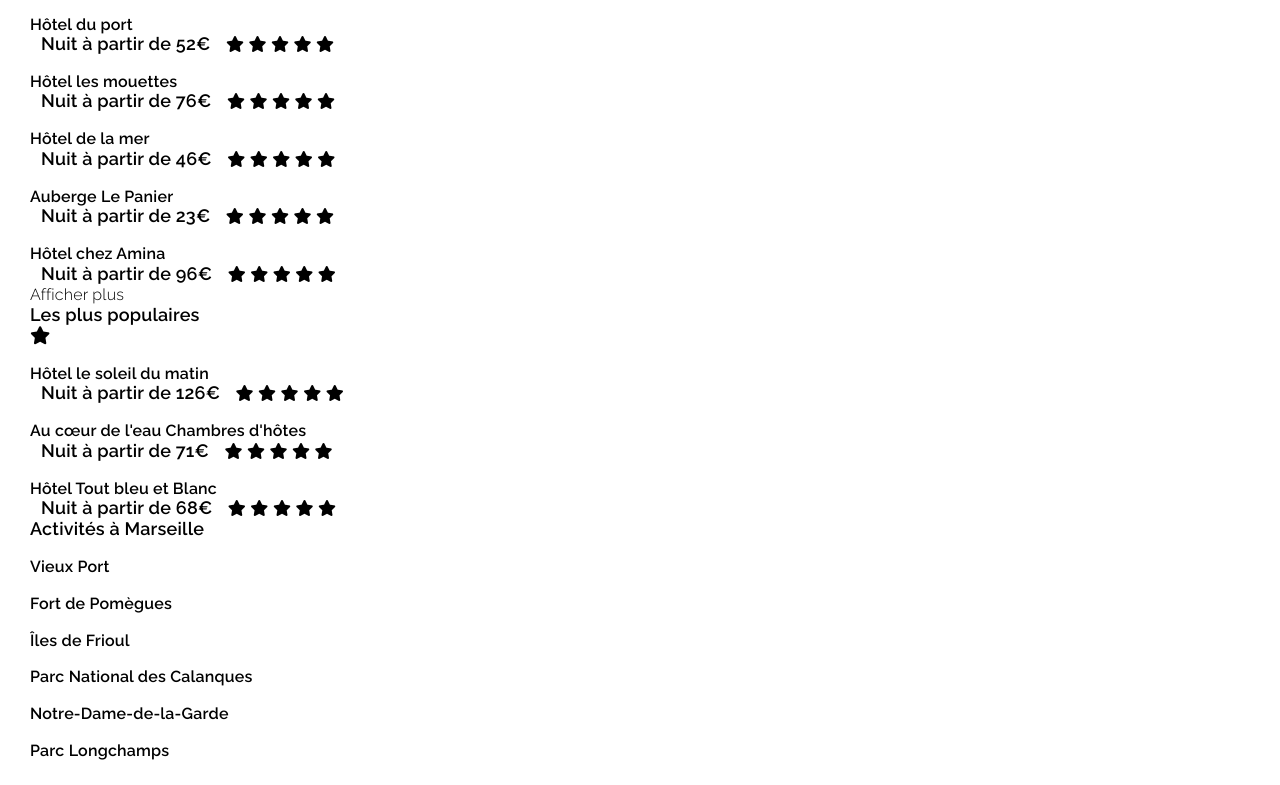
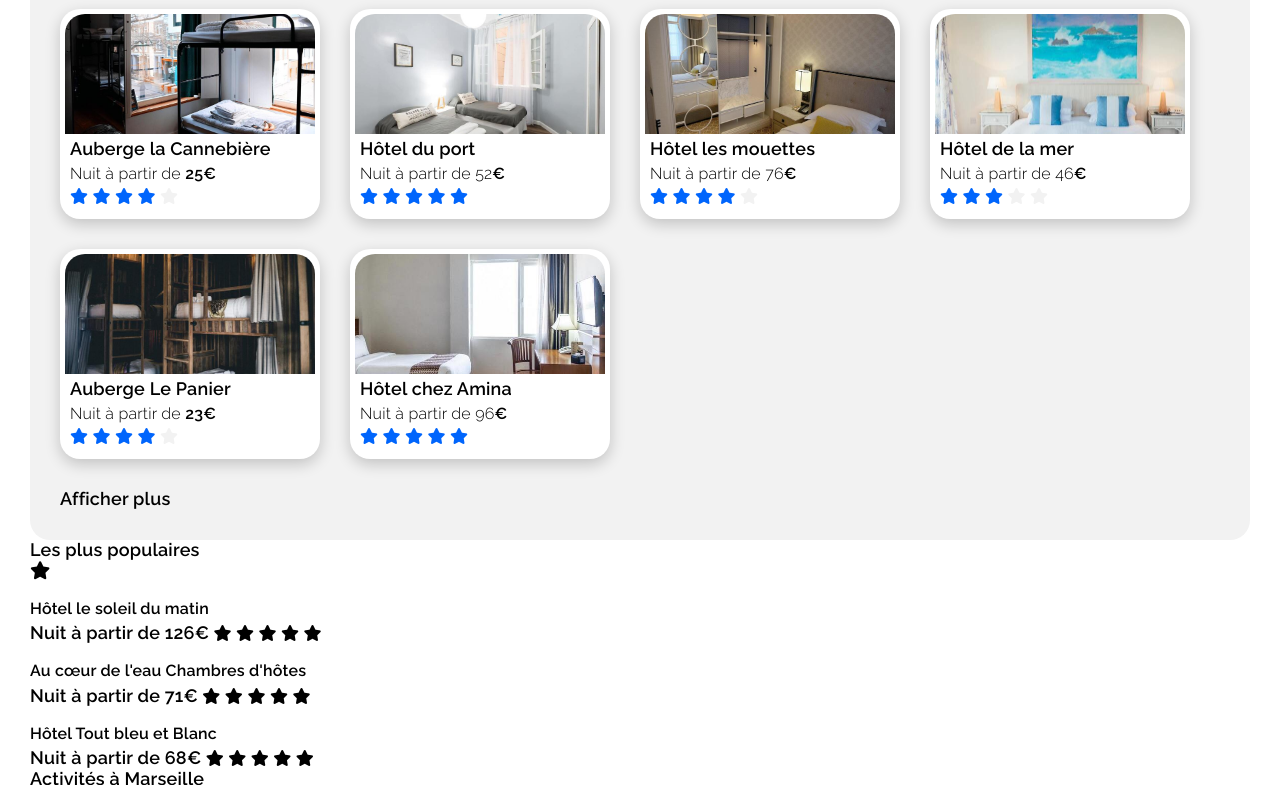
Before and after one commit to maxiim3/oc_projet_2, a website: page index.html in a window 1280 px wide. Shown: the part 520-1305 px from the top of the page. Before the commit the page ends 1280 px from the top, so only its background shows below. Drawn offline with Linux system fonts and the light colour scheme.

Commit message:
section hebergements done:80%

```diff
--- a/css/index.css
+++ b/css/index.css
@@ -100,6 +100,9 @@ body > footer {
   body > main,
   body > footer {
     padding-inline: 0;
+  }
+  body > header > section {
+    padding-inline: 3rem;
   }
 }
 h1,
@@ -207,6 +210,8 @@ nav ul li a {
 }
 /*endregion*/
 /*Header Title*/
+/*region Section-principale*/
+/*Title*/
 body > header > section > header > p {
   font-weight: var(--font-regular);
 }
@@ -214,7 +219,6 @@ body > header > section > header > p {
 header > section > header > * {
   margin-block: 1rem;
 }
-/*region Recherche_&_Filtres*/
 .search-and-filters {
   margin-top: 2rem;
   display: flex;
@@ -326,8 +330,7 @@ p {
   }
 }
 /*endregion filters*/
-/*endregion*/
-/*region header>footer*/
+/*region footer*/
 
 /*Footer of the Header -> information*/
 .search-and-filters + footer {
@@ -357,12 +360,116 @@ p {
   font-weight: var(--font-regular);
 }
 /*endregion search_&_filter*/
+/*endregion section-principale*/
+
 /*endregion header*/
 
 /*region Main*/
-body > main {
+main {
+  --rounded: 20px;
+  --shadow: rgba(0, 0, 0, 0.2);
+  --shadow-accent: rgba(0, 0, 0, 0.3);
+}
+/*region section-hosting*/
+.hosting {
+  background-color: var(--color-gray);
+  border-radius: var(--rounded);
+  padding: 3rem;
+  width: auto;
+}
+.hosting > header {
+  margin-bottom: 3rem;
+}
+.hosting ul{
+  display: flex;
+  flex-flow: row wrap;
+  align-items: center;
+  justify-content: flex-start;
+  gap: 3rem;
+  margin-bottom: 3rem;
+}
 
+.hosting > footer * {
+  font-weight: var(--font-bold);
+  font-size: var(--text-normal)
 }
+/*region card*/
+.hosting .card {
+  width: 250px;
+  height: 200px;
+  border-radius: var(--rounded);
+  padding: 5px;
+  background-color: var(--color-white);
+  box-shadow: 0 5px 15px var(--shadow);
+  transition: transform 300ms ease-in-out;
+}
+.hosting .card:hover {
+  transform: rotateZ(1deg) scale(103%);
+  box-shadow: 0 5px 5px var(--shadow-accent);
+}
+.hosting .card .card-link {
+  width: 100%;
+  height: 100%;
+}
+.hosting .card .card-header {
+  overflow: hidden;
+  border-top-left-radius: var(--rounded);
+  border-top-right-radius: var(--rounded);
+  height: 60%;
+}
+
+.hosting .card .card-header img {
+  width: 100%;
+  height: 100%;
+  object-fit: cover;
+  object-position: center;
+}
+.hosting .card .card-content {
+  margin-inline: 5px;
+}
+.hosting .card .card-content h3,
+p,
+div {
+  padding: 0;
+  margin: 5px 0 0;
+}
+.hosting .card .card-content p {
+  font-weight: var(--font-regular);
+  font-size: var(--text-small);
+}
+.hosting .card .card-content div i {
+  color: var(--color-blue);
+}
+/*Stars ⭐️*/
+.hosting .card:first-of-type .card-content div i:last-child,
+.hosting .card:nth-of-type(3) .card-content div i:last-child,
+.hosting .card:nth-of-type(4) .card-content div i:last-child,
+.hosting .card:nth-of-type(4) .card-content div i:nth-last-child(2),
+.hosting .card:nth-of-type(5) .card-content div i:last-child {
+  color: var(--color-gray);
+}
+
+.hosting .card:first-of-type .price,
+.hosting .card:nth-of-type(5) .price{
+  font-weight: var(--font-bold);
+}
+/*endregion card*/
+
+@media (max-width: 768px){
+  .hosting {
+    background-color: var(--color-white);
+  }
+  .hosting ul{
+    flex-direction: column;
+  }
+  .hosting .card {
+    width: 320px;
+    height: 190px;
+  }
+}
+
+/*Footer*/
+/*endregion section-hosting*/
 /*endregion Main*/
 
 /*region Footer*/
--- a/index.html
+++ b/index.html
@@ -50,7 +50,7 @@
           </li>
         </ul>
       </nav>
-      <!--#endregion-->
+      <!--#endregion Navigation-->
       <!--#region section-recherche-->
       <section>
         <header>
@@ -85,7 +85,7 @@
             </a>
             <a href="#" class="filter-item">
               <span>
-<!--TODO Find the correct icon                -->
+                <!--TODO Find the correct icon                -->
                 <i class="fa fa-mandalorian"></i>
               </span>
               <p>Familial</p>
@@ -111,120 +111,123 @@
       </section>
       <!--#endregion-->
     </header>
-    <!--#endregion-->
+    <!--#endregion Header-->
     <!--#region Main-->
     <main>
       <!--#region section_hosting-->
       <section class="hosting" id="hosting">
         <header>
-          <h3>Hébergements à Marseille</h3>
+          <h2>Hébergements à Marseille</h2>
         </header>
-        <ul>
-          <li>
-            <a href="">
-              <header>
-                <img src="" alt="" />
+        <ul class="cards-container">
+          <li class="card">
+            <a href="" class="card-link">
+              <header class="card-header">
+                <img
+                  src="./assets/hebergements/4_small/marcus-loke-WQJvWU_HZFo-unsplash.jpg"
+                  alt="Auberge la Cannebière"
+                />
               </header>
-              <article>
-                <h4>Auberge la Cannebière</h4>
-                <p>Nuit à partir de <span>20</span><strong>€</strong></p>
-                <span>
+              <article class="card-content">
+                <h3>Auberge la Cannebière</h3>
+                <p>Nuit à partir de <span class="price">25</span><strong>€</strong></p>
+                <div>
                   <i class="fa fa-star"></i>
                   <i class="fa fa-star"></i>
                   <i class="fa fa-star"></i>
                   <i class="fa fa-star"></i>
                   <i class="fa fa-star"></i>
-                </span>
+                </div>
               </article>
             </a>
           </li>
-          <li>
-            <a href="">
-              <header>
-                <img src="" alt="" />
+          <li class="card">
+            <a href="" class="card-link">
+              <header class="card-header">
+                <img src="./assets/hebergements/4_small/fred-kleber-gTbaxaVLvsg-unsplash.jpg" alt="Hôtel du port" />
               </header>
-              <article>
-                <h4>Hôtel du port</h4>
-                <p>Nuit à partir de <span>52</span><strong>€</strong></p>
-                <span>
+              <article class="card-content">
+                <h3>Hôtel du port</h3>
+                <p>Nuit à partir de <span class="price">52</span><strong>€</strong></p>
+                <div>
                   <i class="fa fa-star"></i>
                   <i class="fa fa-star"></i>
                   <i class="fa fa-star"></i>
                   <i class="fa fa-star"></i>
                   <i class="fa fa-star"></i>
-                </span>
+                </div>
               </article>
             </a>
           </li>
-          <li>
-            <a href="">
-              <header>
-                <img src="" alt="" />
+          <li class="card">
+            <a href="" class="card-link">
+              <header class="card-header">
+                <img src="./assets/hebergements/4_small/reisetopia-B8WIgxA_PFU-unsplash.jpg" alt="Hôtel les mouettes" />
               </header>
-              <article>
-                <h4>Hôtel les mouettes</h4>
-                <p>Nuit à partir de <span>76</span><strong>€</strong></p>
-                <span>
+              <article class="card-content">
+                <h3>Hôtel les mouettes</h3>
+                <p>Nuit à partir de <span class="price">76</span><strong>€</strong></p>
+                <div>
                   <i class="fa fa-star"></i>
                   <i class="fa fa-star"></i>
                   <i class="fa fa-star"></i>
                   <i class="fa fa-star"></i>
                   <i class="fa fa-star"></i>
-                </span>
+                </div>
               </article>
             </a>
           </li>
-          <li>
-            <a href="">
-              <header>
-                <img src="" alt="" />
+          <li class="card">
+            <a href="" class="card-link">
+              <header class="card-header">
+                <img src="./assets/hebergements/4_small/annie-spratt-Eg1qcIitAuA-unsplash.jpg" alt="Hôtel de la mer" />
               </header>
-              <article>
-                <h4>Hôtel de la mer</h4>
-                <p>Nuit à partir de <span>46</span><strong>€</strong></p>
-                <span>
+              <article class="card-content">
+                <h3>Hôtel de la mer</h3>
+                <p>Nuit à partir de <span class="price">46</span><strong>€</strong></p>
+                <div>
                   <i class="fa fa-star"></i>
                   <i class="fa fa-star"></i>
                   <i class="fa fa-star"></i>
                   <i class="fa fa-star"></i>
                   <i class="fa fa-star"></i>
-                </span>
+                </div>
               </article>
             </a>
           </li>
-          <li>
-            <a href="">
-              <header>
-                <img src="" alt="" />
+          <li class="card">
+            <a href="" class="card-link">
+              <header class="card-header">
+                <img src="./assets/hebergements/4_small/nicate-lee-kT-ZyaiwBe0-unsplash.jpg " alt="Auberge Le Panier" />
               </header>
-              <article>
-                <h4>Auberge Le Panier</h4>
-                <p>Nuit à partir de <span>23</span><strong>€</strong></p>
-                <span>
+              <article class="card-content">
+                <h3>Auberge Le Panier</h3>
+                <p>Nuit à partir de <span class="price">23</span><strong>€</strong></p>
+                <div>
                   <i class="fa fa-star"></i>
                   <i class="fa fa-star"></i>
                   <i class="fa fa-star"></i>
                   <i class="fa fa-star"></i>
                   <i class="fa fa-star"></i>
-                </span>
+                </div>
               </article>
             </a>
           </li>
-          <li>
-            <a href="">
-              <header>
-                <img src="" alt="" />
+          <li class="card">
+            <a href="" class="card-link">
+              <header class="card-header">
+                <img src="./assets/hebergements/4_small/febrian-zakaria-M6S1WvfW68A-unsplash.jpg" alt="Hôtel chez Amina" />
               </header>
-              <article>
-                <h4>Hôtel chez Amina</h4>
-                <p>Nuit à partir de <span>96</span><strong>€</strong></p>
-                <span>
+              <article class="card-content">
+                <h3>Hôtel chez Amina</h3>
+                <p>Nuit à partir de <span class="price">96</span><strong>€</strong></p>
+                <div>
                   <i class="fa fa-star"></i>
                   <i class="fa fa-star"></i>
                   <i class="fa fa-star"></i>
                   <i class="fa fa-star"></i>
                   <i class="fa fa-star"></i>
-                </span>
+                </div>
               </article>
             </a>
           </li>
```
Also changed, not shown: 2 other files.
